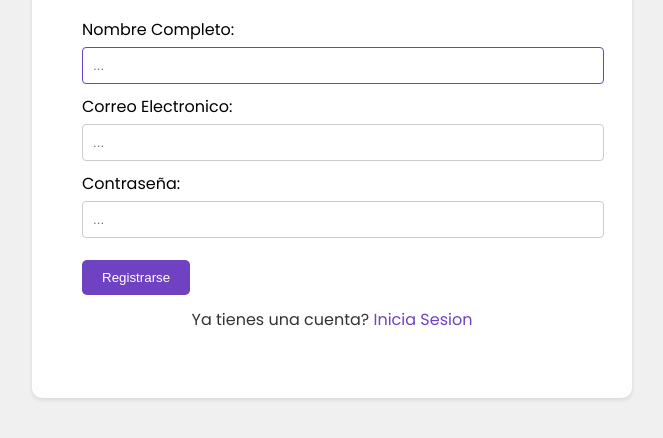
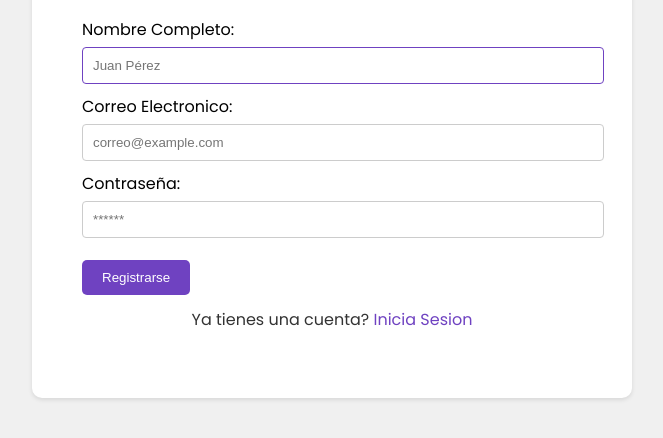
Before and after one commit to anyta58/Foro-2da-Unidad-AnaV, a plain HTML site: page Foro Unidad 2/singup.html in a window 1280 px wide. Shown: the part 168-606 px from the top of the page, without its empty margins (308-971 px from the left). Drawn offline with Linux system fonts and the light colour scheme.

Commit message:
add Registro

```diff
--- a/Foro Unidad 2/js/login.js
+++ b/Foro Unidad 2/js/login.js
@@ -1,14 +1,16 @@
 const loginForm = document.querySelector('#loginForm');
 loginForm.addEventListener('submit', (e)=>{
     e.preventDefault();
+
     const email = document.querySelector('#email').value;
     const password = document.querySelector('#password').value;
 
     const Users = JSON.parse(localStorage.getItem('users')) || [];
 
     const validarUser =Users.find(user => user.email === email && user.password === password);
+
     if (!validarUser) {
-        return alert('Usuario y contraña incorrectos!');
+        return alert('Usuario y contraseña incorrectos!');
     }
 
     alert(`Bienvenido ${validarUser.name}`);
--- a/Foro Unidad 2/singup.html
+++ b/Foro Unidad 2/singup.html
@@ -13,11 +13,11 @@
         <h2>Registro de Usuarios.</h2>
         <form id = "singupForm">
             <label>Nombre Completo:</label>
-            <input type="text" placeholder="..." id = "name" required autofocus>
+            <input type="text" placeholder="Juan Pérez" id="name" required autofocus>
             <label>Correo Electronico:</label>
-            <input type="email" placeholder="..." id = "email" required>
+            <input type="email" placeholder="correo@example.com" id="email" required autocomplete="email">
             <label>Contraseña:</label>
-            <input type="password" placeholder="..." id = "password" required>
+            <input type="password" placeholder="******" id="password" required autocomplete="new-password">
             <input type="submit" value="Registrarse">
         </form>
         <p>Ya tienes una cuenta? <a href="login.html">Inicia Sesion</a></p>
```
Also changed, not shown: Foro Unidad 2/index.html (+1 -1 lines), Foro Unidad 2/login.html (+2 -2 lines).
